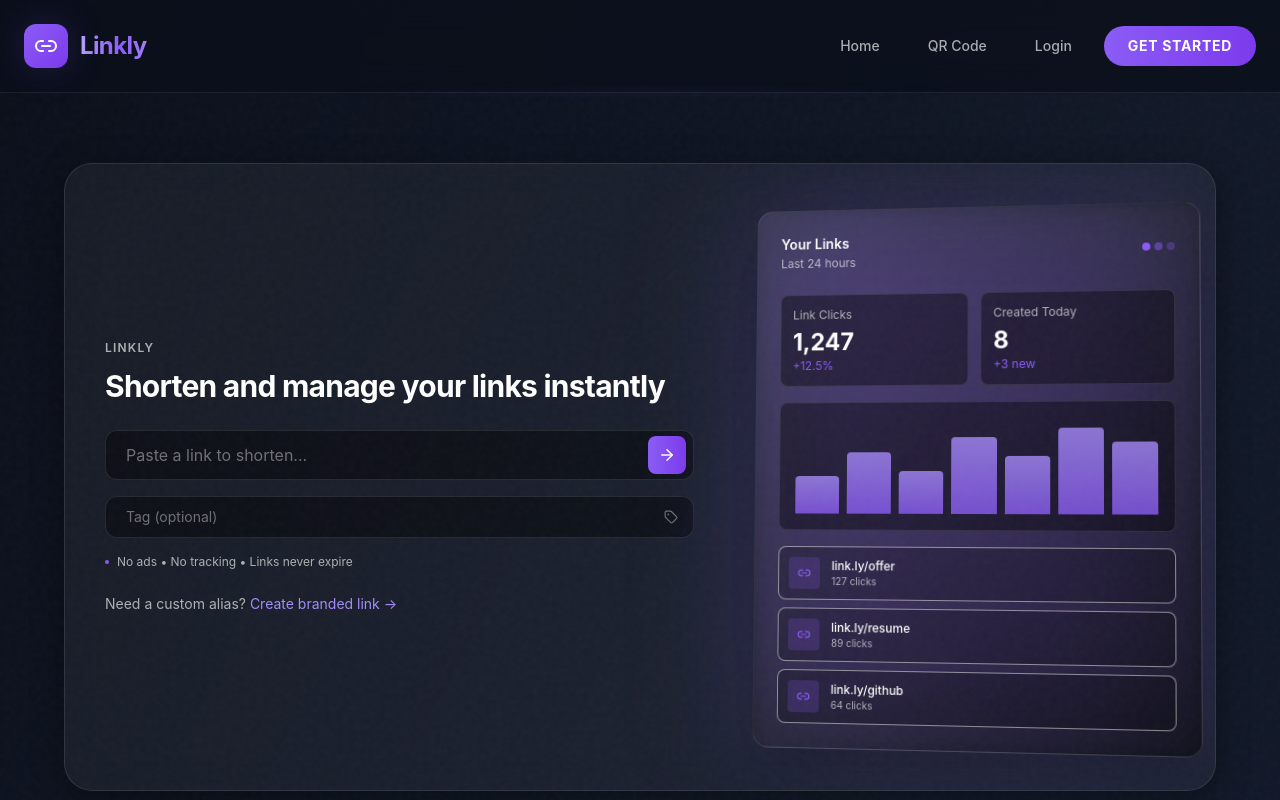
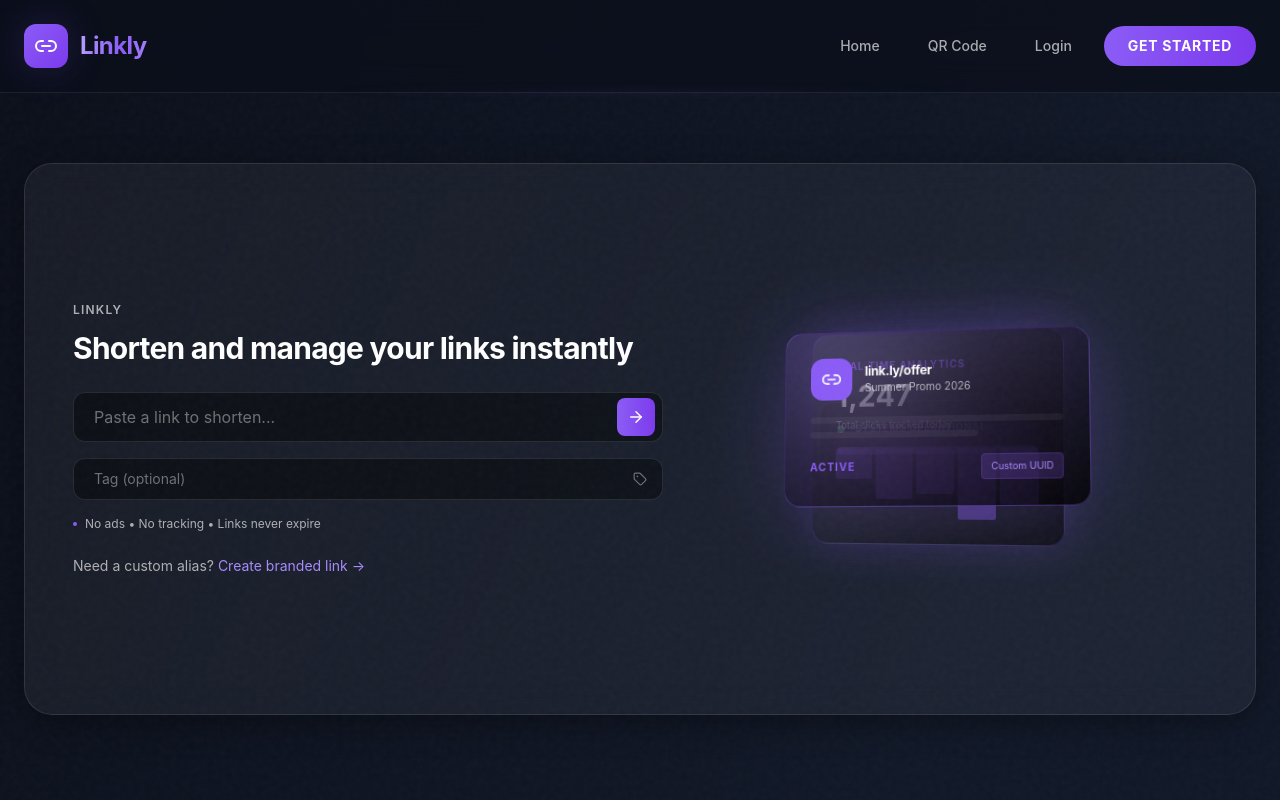
Before and after one commit to vaishnavijha12/LINKLY, a React (Vite) app in the folder frontend/: page / in a window 1280 px wide. Shown: the top 800 px of the page. Built offline with nearby package versions, Linux system fonts and the light colour scheme; no server answers.

Commit message:
style: redesign hero with fluid layout and 3D slanted cards

```diff
--- a/frontend/src/pages/Home.jsx
+++ b/frontend/src/pages/Home.jsx
@@ -122,10 +122,10 @@ const Home = () => {
                     initial={{ opacity: 0, y: 20 }}
                     animate={{ opacity: 1, y: 0 }}
                     transition={{ duration: 0.6, ease: [0.22, 1, 0.36, 1] }}
-                    className="max-w-6xl mx-auto bg-glass-bg backdrop-blur-glass-lg border border-glass-border rounded-[28px] shadow-glass overflow-hidden"
+                    className="max-w-7xl mx-auto bg-glass-bg backdrop-blur-glass-lg border border-glass-border rounded-[28px] shadow-glass overflow-hidden"
                 >
                     {/* Main Split Panel - Tool Card + Preview */}
-                    <div className="grid grid-cols-1 md:grid-cols-[55%_45%] gap-10 p-10 items-center min-h-[500px]">
+                    <div className="grid grid-cols-1 md:grid-cols-[52%_48%] gap-0 p-8 md:p-12 items-center min-h-[550px]">
                         {/* LEFT: Tool Card (55%) */}
                         <div className="space-y-6">
                             <div>
@@ -222,79 +222,108 @@ const Home = () => {
                             )}
                         </div>
 
-                        <div className="hidden md:flex items-center justify-center">
+                        <div className="hidden md:flex items-center justify-center relative h-full min-h-[400px]">
                             <motion.div
-                                initial={{ opacity: 0, rotateY: -15, scale: 0.9 }}
-                                animate={{ opacity: 1, rotateY: 0, scale: 1 }}
-                                transition={{ duration: 0.8, delay: 0.3, ease: [0.22, 1, 0.36, 1] }}
-                                className="relative w-full max-w-md"
-                                style={{ perspective: '1000px' }}
+                                initial={{ opacity: 0, x: 50 }}
+                                animate={{ opacity: 1, x: 0 }}
+                                transition={{ duration: 0.8, delay: 0.3 }}
+                                className="relative w-full h-fit flex items-center justify-center"
+                                style={{ perspective: '1200px' }}
                             >
-                                {/* Ambient glow */}
-                                <div className="absolute inset-0 bg-accent/20 rounded-2xl blur-[60px] -z-10"></div>
+                                {/* Card 3: Bottom Layer (Success/System) */}
+                                <motion.div
+                                    animate={{
+                                        y: [0, -10, 0],
+                                        rotateX: [2, 4, 2],
+                                        rotateY: [-15, -12, -15]
+                                    }}
+                                    transition={{ duration: 6, repeat: Infinity, ease: "easeInOut", delay: 1 }}
+                                    className="absolute transform -translate-x-12 translate-y-20 bg-black/40 border border-glass-border p-5 rounded-2xl w-64 backdrop-blur-md shadow-2xl group hover:border-accent/30 transition-colors"
+                                    style={{
+                                        rotateY: '-15deg',
+                                        rotateX: '5deg',
+                                        translateZ: '-50px'
+                                    }}
+                                >
+                                    <div className="flex items-center gap-3 mb-3">
+                                        <div className="w-2 h-2 rounded-full bg-green-400 animate-pulse"></div>
+                                        <div className="text-[10px] text-secondary uppercase tracking-widest font-bold">Systems Operational</div>
+                                    </div>
+                                    <div className="h-2 w-full bg-white/5 rounded-full overflow-hidden">
+                                        <motion.div
+                                            initial={{ width: "0%" }}
+                                            animate={{ width: "100%" }}
+                                            transition={{ duration: 2, delay: 0.8 }}
+                                            className="h-full bg-accent"
+                                        />
+                                    </div>
+                                </motion.div>
 
-                                {/* Contextual Analytics Preview Card */}
-                                <div
-                                    className="bg-gradient-to-br from-glass-bg to-black/60 border border-glass-border rounded-2xl p-6 shadow-2xl backdrop-blur-glass"
-                                    style={{ transform: 'rotateY(-5deg) rotateX(2deg)' }}
+                                {/* Card 2: Middle Layer (Analytics) */}
+                                <motion.div
+                                    animate={{
+                                        y: [0, -15, 0],
+                                        rotateX: [2, 5, 2],
+                                        rotateY: [-15, -10, -15]
+                                    }}
+                                    transition={{ duration: 5, repeat: Infinity, ease: "easeInOut", delay: 0.5 }}
+                                    className="absolute transform translate-x-16 -translate-y-12 bg-gradient-to-br from-glass-bg to-black/60 border border-accent/20 p-6 rounded-2xl w-64 backdrop-blur-xl shadow-glow-purple-sm z-10 group hover:border-accent/40 transition-colors"
+                                    style={{
+                                        rotateY: '-15deg',
+                                        rotateX: '5deg',
+                                        translateZ: '20px'
+                                    }}
                                 >
-                                    <div className="space-y-4">
-                                        {/* Header */}
-                                        <div className="flex items-center justify-between mb-6">
-                                            <div>
-                                                <h3 className="text-sm font-semibold text-white">Your Links</h3>
-                                                <p className="text-xs text-secondary mt-0.5">Last 24 hours</p>
-                                            </div>
-                                            <div className="flex gap-1">
-                                                <div className="w-2 h-2 rounded-full bg-accent"></div>
-                                                <div className="w-2 h-2 rounded-full bg-accent/50"></div>
-                                                <div className="w-2 h-2 rounded-full bg-accent/30"></div>
-                                            </div>
+                                    <div className="text-[10px] text-accent uppercase tracking-widest font-bold mb-1">Real-time Analytics</div>
+                                    <div className="text-3xl font-bold text-white mb-1">1,247</div>
+                                    <div className="text-[10px] text-secondary">Total clicks tracked today</div>
+                                    <div className="flex gap-1 mt-4">
+                                        {[30, 50, 45, 70, 55].map((h, i) => (
+                                            <div key={i} className="flex-1 bg-accent/40 rounded-sm" style={{ height: `${h}px` }}></div>
+                                        ))}
+                                    </div>
+                                </motion.div>
+
+                                {/* Card 1: Top Layer (Link Preview) */}
+                                <motion.div
+                                    whileHover={{ scale: 1.05, rotateY: -5, rotateX: 2, translateZ: 100 }}
+                                    animate={{
+                                        y: [0, -20, 0],
+                                        rotateX: [2, 6, 2],
+                                        rotateY: [-15, -8, -15]
+                                    }}
+                                    transition={{
+                                        y: { duration: 4, repeat: Infinity, ease: "easeInOut" },
+                                        rotateX: { duration: 4, repeat: Infinity, ease: "easeInOut" },
+                                        rotateY: { duration: 4, repeat: Infinity, ease: "easeInOut" },
+                                        scale: { duration: 0.2 }
+                                    }}
+                                    className="relative bg-gradient-to-br from-accent/20 to-black/80 border border-accent/30 p-6 rounded-2xl w-72 backdrop-blur-2xl shadow-glow-purple z-20 cursor-pointer"
+                                    style={{
+                                        rotateY: '-15deg',
+                                        rotateX: '5deg',
+                                        transformStyle: 'preserve-3d',
+                                        translateZ: '80px'
+                                    }}
+                                >
+                                    <div className="flex items-center gap-3 mb-4">
+                                        <div className="w-10 h-10 rounded-xl bg-accent flex items-center justify-center">
+                                            <Link2 size={20} className="text-white" />
                                         </div>
-
-                                        {/* Stats Grid */}
-                                        <div className="grid grid-cols-2 gap-3 mb-6">
-                                            <div className="bg-black/40 rounded-lg p-3 border border-glass-border">
-                                                <div className="text-xs text-secondary mb-1">Link Clicks</div>
-                                                <div className="text-2xl font-bold text-white">1,247</div>
-                                                <div className="text-xs text-accent">+12.5%</div>
-                                            </div>
-                                            <div className="bg-black/40 rounded-lg p-3 border border-glass-border">
-                                                <div className="text-xs text-secondary mb-1">Created Today</div>
-                                                <div className="text-2xl font-bold text-white">8</div>
-                                                <div className="text-xs text-accent">+3 new</div>
-                                            </div>
-                                        </div>
-
-                                        {/* Graph */}
-                                        <div className="bg-black/40 rounded-lg p-4 border border-glass-border">
-                                            <div className="flex items-end justify-between h-24 gap-2">
-                                                {[40, 65, 45, 80, 60, 90, 75].map((height, i) => (
-                                                    <div key={i} className="flex-1 bg-gradient-to-t from-accent to-accent-light rounded-t opacity-80" style={{ height: `${height}%` }}></div>
-                                                ))}
-                                            </div>
-                                        </div>
-
-                                        {/* Recent Links - Real Examples */}
-                                        <div className="space-y-2">
-                                            {[
-                                                { url: 'link.ly/offer', clicks: 127 },
-                                                { url: 'link.ly/resume', clicks: 89 },
-                                                { url: 'link.ly/github', clicks: 64 }
-                                            ].map((link, i) => (
-                                                <div key={i} className="flex items-center gap-3 bg-black/20 rounded-lg p-2.5 border border-glass-border/50">
-                                                    <div className="w-8 h-8 rounded bg-accent/20 flex items-center justify-center">
-                                                        <Link2 size={14} className="text-accent" />
-                                                    </div>
-                                                    <div className="flex-1 min-w-0">
-                                                        <div className="text-xs text-white font-medium truncate">{link.url}</div>
-                                                        <div className="text-[10px] text-secondary">{link.clicks} clicks</div>
-                                                    </div>
-                                                </div>
-                                            ))}
+                                        <div>
+                                            <div className="text-xs text-white font-bold tracking-tight">link.ly/offer</div>
+                                            <div className="text-[10px] text-secondary">Summer Promo 2026</div>
                                         </div>
                                     </div>
-                                </div>
+                                    <div className="space-y-2">
+                                        <div className="h-1.5 w-full bg-white/5 rounded-full"></div>
+                                        <div className="h-1.5 w-2/3 bg-white/5 rounded-full"></div>
+                                    </div>
+                                    <div className="mt-4 flex justify-between items-center">
+                                        <div className="text-[10px] text-accent font-bold uppercase tracking-widest">Active</div>
+                                        <div className="px-2 py-1 bg-accent/20 rounded text-[9px] text-accent-light border border-accent/20">Custom UUID</div>
+                                    </div>
+                                </motion.div>
                             </motion.div>
                         </div>
                     </div>
```
